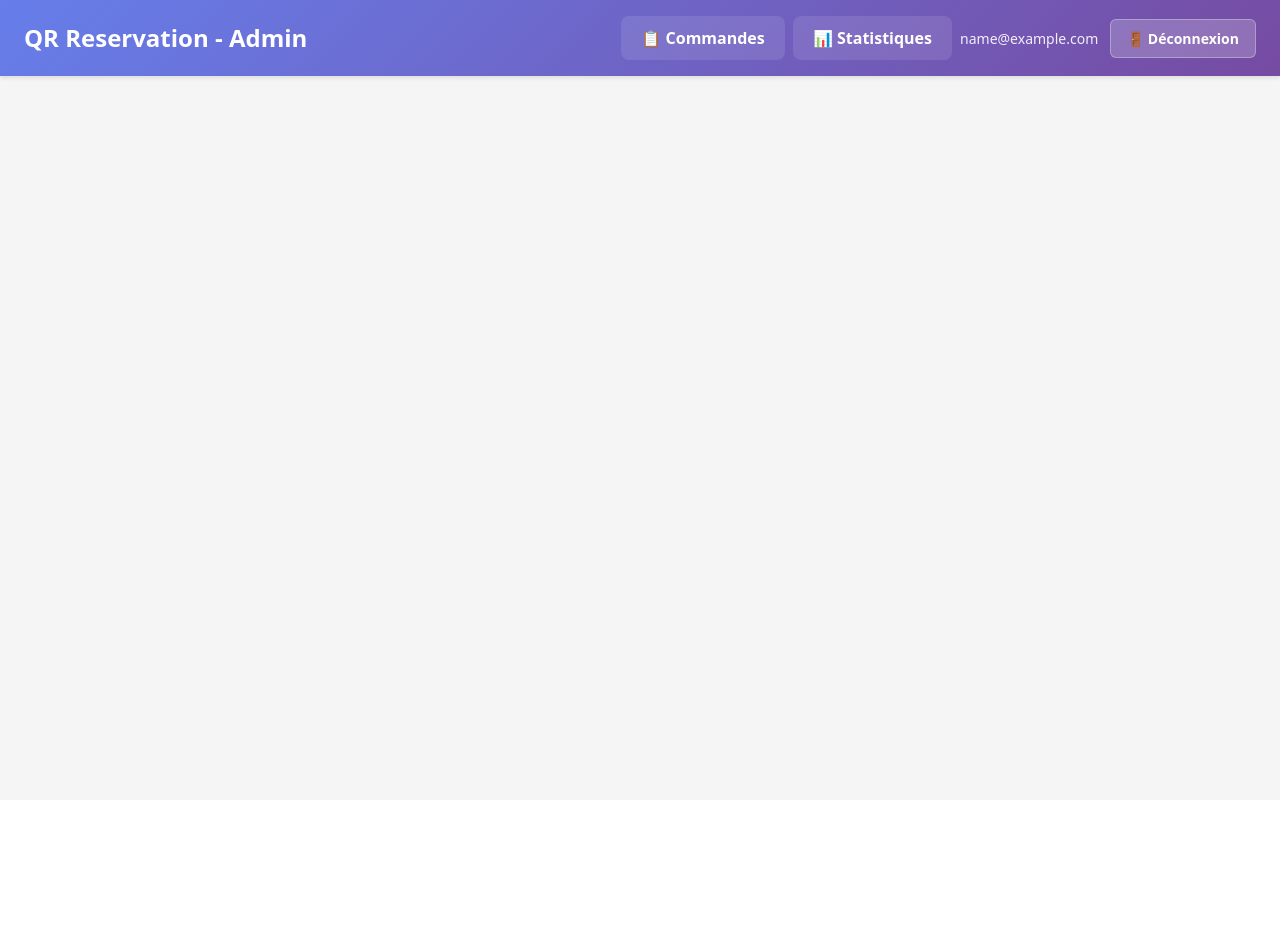
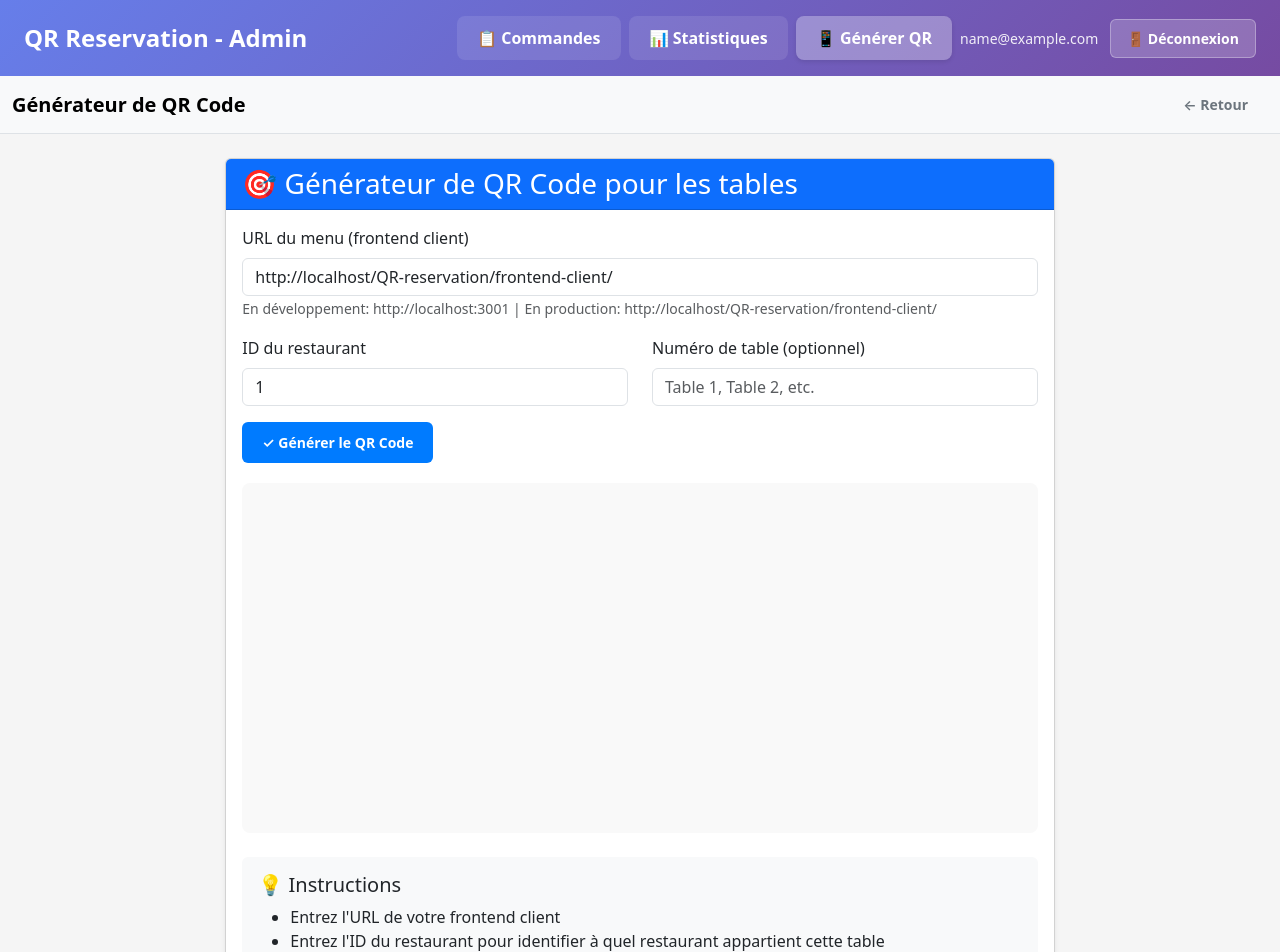
Before and after one commit to Da-Mizu/QR-reservation, a React (Create React App) app in the folder frontend-admin/: page /qr-generator in a window 1280 px wide. Shown: the top 952 px of the page. Before the commit the page ends 800 px from the top, so only its background shows below. Built offline with nearby package versions, Linux system fonts and the light colour scheme; no server answers; sample sign-in values are in the browser's storage.

Commit message:
nouveau composant qr generator + ajout sur dashboard admin

```diff
--- a/frontend-admin/public/index.html
+++ b/frontend-admin/public/index.html
@@ -6,6 +6,7 @@
     <meta name="theme-color" content="#000000" />
     <meta name="description" content="Interface de gestion des commandes" />
     <title>QR Reservation - Administration</title>
+    <script src="https://cdn.jsdelivr.net/npm/qrcodejs@1.0.0/qrcode.min.js"></script>
   </head>
   <body>
     <noscript>Vous devez activer JavaScript pour utiliser cette application.</noscript>
--- a/frontend-admin/src/App.js
+++ b/frontend-admin/src/App.js
@@ -3,6 +3,7 @@ import { BrowserRouter as Router, Routes, Route, Link, useLocation, Navigate } f
 import Dashboard from './components/Dashboard';
 import Stats from './components/Stats';
 import Login from './components/Login';
+import QRGenerator from './components/QRGenerator';
 import { AuthContext } from './context/AuthContext';
 import './App.css';
 
@@ -32,6 +33,13 @@ function Navigation() {
             onClick={() => setMenuOpen(false)}
           >
             📊 Statistiques
+          </Link>
+          <Link
+            to="/qr-generator"
+            className={location.pathname === '/qr-generator' ? 'nav-link active' : 'nav-link'}
+            onClick={() => setMenuOpen(false)}
+          >
+            📱 Générer QR
           </Link>
 
           <div className="nav-user">
@@ -88,6 +96,14 @@ function App() {
               </ProtectedRoute>
             }
           />
+          <Route
+            path="/qr-generator"
+            element={
+              <ProtectedRoute>
+                <QRGenerator />
+              </ProtectedRoute>
+            }
+          />
 
         </Routes>
       </div>
--- a/frontend-admin/src/components/Dashboard.js
+++ b/frontend-admin/src/components/Dashboard.js
@@ -1,6 +1,7 @@
 import React, { useState, useEffect, useContext } from 'react';
 import axios from 'axios';
 import { Container, Row, Col, Card, Button, Badge, Spinner, Navbar, Nav } from 'react-bootstrap';
+import { Link } from 'react-router-dom';
 import 'bootstrap/dist/css/bootstrap.min.css';
 import './Dashboard.css';
 import { AuthContext } from '../context/AuthContext';
@@ -146,6 +147,12 @@ function Dashboard() {
           <Navbar.Toggle aria-controls="navbar-nav" />
           <Navbar.Collapse id="navbar-nav" className="justify-content-end">
             <Nav className="gap-2">
+              <Link
+                to="/qr-generator"
+                className="btn btn-success btn-sm text-white text-decoration-none"
+              >
+                📱 Générer QR
+              </Link>
               <Button
                 variant={autoRefresh ? 'success' : 'secondary'}
                 size="sm"
--- /dev/null
+++ b/frontend-admin/src/components/QRGenerator.css
@@ -0,0 +1,16 @@
+.qr-display {
+  display: flex;
+  justify-content: center;
+  align-items: center;
+  min-height: 350px;
+  background: #f9f9f9;
+  border-radius: 8px;
+  padding: 20px;
+  margin: 20px 0;
+}
+
+.qr-display canvas {
+  border: 2px solid #dee2e6;
+  border-radius: 6px;
+  box-shadow: 0 2px 8px rgba(0, 0, 0, 0.1);
+}
--- /dev/null
+++ b/frontend-admin/src/components/QRGenerator.js
@@ -0,0 +1,219 @@
+import React, { useState, useEffect, useRef } from 'react';
+import { Container, Row, Col, Card, Button, Form, Navbar, Nav } from 'react-bootstrap';
+import { Link } from 'react-router-dom';
+import './QRGenerator.css';
+
+function QRGenerator() {
+  const [url, setUrl] = useState('');
+  const [restaurantId, setRestaurantId] = useState('1');
+  const [tableNumber, setTableNumber] = useState('');
+  const qrContainerRef = useRef(null);
+  const [qrGenerated, setQrGenerated] = useState(false);
+  const [finalUrl, setFinalUrl] = useState('');
+
+  // Initialiser l'URL par défaut
+  useEffect(() => {
+    let defaultUrl;
+
+    // Détecter si on est en développement ou production
+    const port = window.location.port;
+    const protocol = window.location.protocol;
+    const host = window.location.hostname;
+
+    if (port === '3000') {
+      // Admin sur port 3000 -> client sur port 3001
+      defaultUrl = `${protocol}//${host}:3001`;
+    } else if (port === '3001') {
+      // Frontend client en dev
+      defaultUrl = `${protocol}//${host}:3001`;
+    } else {
+      // Mode production - via Apache/XAMPP
+      defaultUrl = `${protocol}//${window.location.host}/QR-reservation/frontend-client/`;
+    }
+
+    setUrl(defaultUrl);
+  }, []);
+
+  // Générer le QR code
+  const generateQR = () => {
+    if (!url) {
+      alert('Veuillez entrer une URL');
+      return;
+    }
+
+    // Construire l'URL finale
+    let builtUrl = url;
+    const params = [];
+    if (restaurantId) {
+      params.push(`restaurant=${encodeURIComponent(restaurantId)}`);
+    }
+    if (tableNumber) {
+      params.push(`table=${encodeURIComponent(tableNumber)}`);
+    }
+    if (params.length > 0) {
+      builtUrl += `?${params.join('&')}`;
+    }
+
+    setFinalUrl(builtUrl);
+
+    // Charger la librairie QRCode
+    if (window.QRCode) {
+      if (qrContainerRef.current) {
+        qrContainerRef.current.innerHTML = '';
+      }
+
+      new window.QRCode(qrContainerRef.current, {
+        text: builtUrl,
+        width: 300,
+        height: 300,
+        colorDark: '#000000',
+        colorLight: '#ffffff',
+        correctLevel: window.QRCode.CorrectLevel.H
+      });
+
+      setQrGenerated(true);
+    } else {
+      alert('Erreur: Librairie QRCode non chargée');
+    }
+  };
+
+  // Télécharger le QR code
+  const downloadQR = () => {
+    const canvas = qrContainerRef.current?.querySelector('canvas');
+    if (!canvas) {
+      alert('Veuillez d\'abord générer un QR code');
+      return;
+    }
+
+    const url = canvas.toDataURL();
+    const a = document.createElement('a');
+    a.href = url;
+    a.download = `qr-code-table-${tableNumber || restaurantId}.png`;
+    document.body.appendChild(a);
+    a.click();
+    document.body.removeChild(a);
+  };
+
+  const handleGenerateClick = () => {
+    generateQR();
+  };
+
+  return (
+    <>
+      <Navbar bg="light" expand="lg" sticky="top" className="border-bottom">
+        <Container fluid>
+          <Navbar.Brand className="fw-bold">Générateur de QR Code</Navbar.Brand>
+          <Navbar.Toggle aria-controls="navbar-nav" />
+          <Navbar.Collapse id="navbar-nav" className="justify-content-end">
+            <Nav className="gap-2">
+              <Link to="/" className="btn btn-outline-secondary btn-sm">
+                ← Retour
+              </Link>
+            </Nav>
+          </Navbar.Collapse>
+        </Container>
+      </Navbar>
+
+      <Container fluid className="py-4">
+        <Row className="mb-4">
+          <Col lg={8} className="mx-auto">
+            <Card className="shadow-sm">
+              <Card.Header className="bg-primary text-white">
+                <h3 className="mb-0">🎯 Générateur de QR Code pour les tables</h3>
+              </Card.Header>
+              <Card.Body>
+                <Form>
+                  <Form.Group className="mb-3">
+                    <Form.Label>URL du menu (frontend client)</Form.Label>
+                    <Form.Control
+                      type="text"
+                      value={url}
+                      onChange={(e) => setUrl(e.target.value)}
+                      placeholder="http://localhost:3001 (dev) ou http://localhost/QR-reservation/frontend-client/ (prod)"
+                    />
+                    <Form.Text className="text-muted">
+                      En développement: http://localhost:3001 | En production: http://localhost/QR-reservation/frontend-client/
+                    </Form.Text>
+                  </Form.Group>
+
+                  <Row>
+                    <Col md={6}>
+                      <Form.Group className="mb-3">
+                        <Form.Label>ID du restaurant</Form.Label>
+                        <Form.Control
+                          type="number"
+                          value={restaurantId}
+                          onChange={(e) => setRestaurantId(e.target.value)}
+                          min="1"
+                          placeholder="1"
+                        />
+                      </Form.Group>
+                    </Col>
+                    <Col md={6}>
+                      <Form.Group className="mb-3">
+                        <Form.Label>Numéro de table (optionnel)</Form.Label>
+                        <Form.Control
+                          type="text"
+                          value={tableNumber}
+                          onChange={(e) => setTableNumber(e.target.value)}
+                          placeholder="Table 1, Table 2, etc."
+                        />
+                      </Form.Group>
+                    </Col>
+                  </Row>
+
+                  <div className="d-flex gap-2 mb-3">
+                    <Button
+                      variant="primary"
+                      onClick={handleGenerateClick}
+                      size="lg"
+                    >
+                      ✓ Générer le QR Code
+                    </Button>
+                    {qrGenerated && (
+                      <Button
+                        variant="success"
+                        onClick={downloadQR}
+                        size="lg"
+                      >
+                        ⬇ Télécharger
+                      </Button>
+                    )}
+                  </div>
+                </Form>
+
+                {/* Affichage du QR code */}
+                <div ref={qrContainerRef} className="qr-display"></div>
+
+                {qrGenerated && finalUrl && (
+                  <div className="mt-3 p-3 bg-light border rounded">
+                    <small className="text-muted">
+                      <strong>URL générée :</strong><br />
+                      {finalUrl}
+                    </small>
+                  </div>
+                )}
+
+                {/* Instructions */}
+                <Card className="mt-4 bg-light border-0">
+                  <Card.Body>
+                    <h5>💡 Instructions</h5>
+                    <ul>
+                      <li>Entrez l'URL de votre frontend client</li>
+                      <li>Entrez l'ID du restaurant pour identifier à quel restaurant appartient cette table</li>
+                      <li>Optionnellement, ajoutez un numéro de table pour personnaliser le QR code</li>
+                      <li>Générez le QR code et téléchargez-le pour l'afficher sur les tables</li>
+                      <li>Les clients pourront scanner ce QR code pour accéder au menu</li>
+                    </ul>
+                  </Card.Body>
+                </Card>
+              </Card.Body>
+            </Card>
+          </Col>
+        </Row>
+      </Container>
+    </>
+  );
+}
+
+export default QRGenerator;
```
Also changed, not shown: 1 other file (tests, documents, lock files or other folders).
